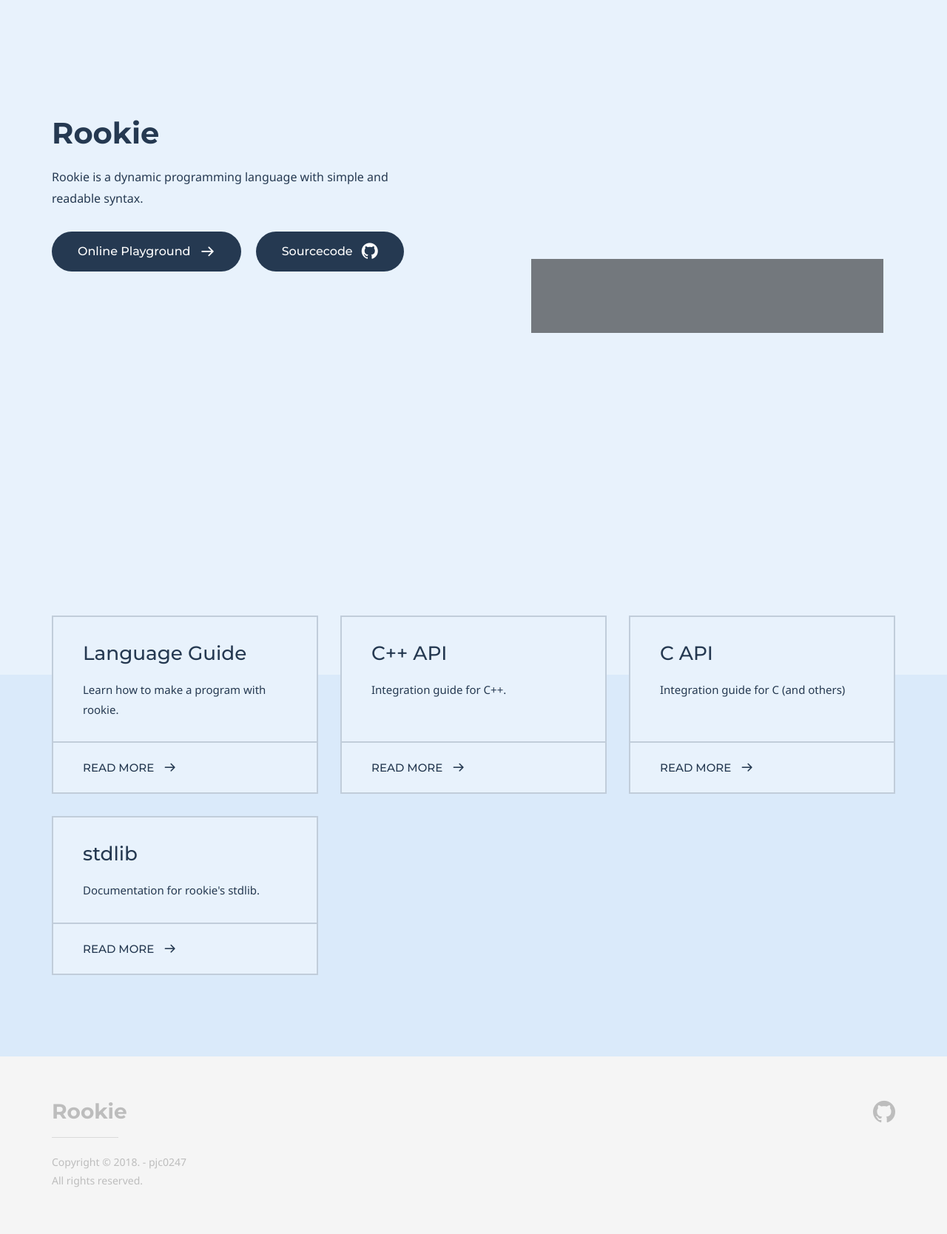
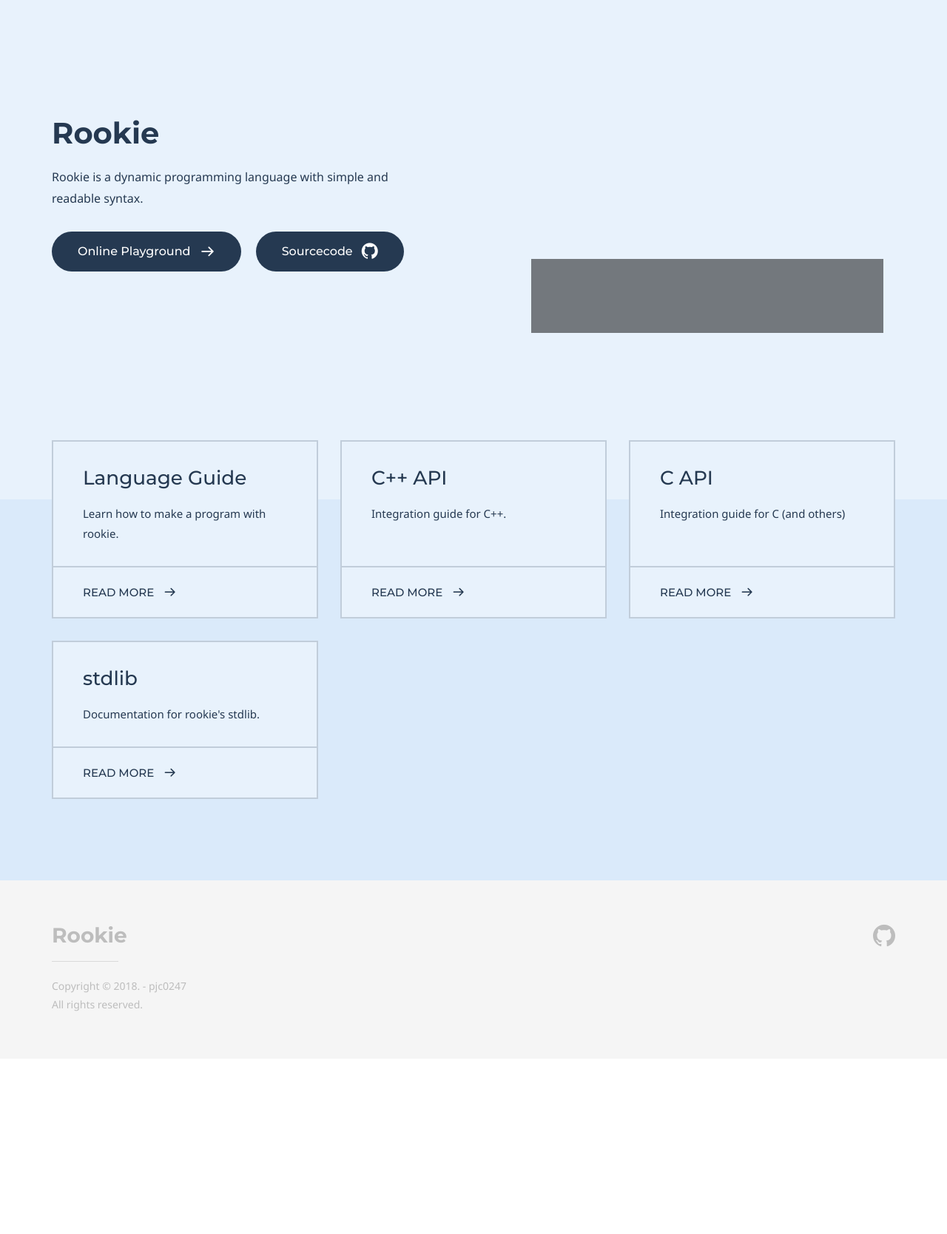
Before and after one commit to rookielang/rookielang.github.io, a Jekyll site: the page built from index.md, in a window 1280 px wide. Shown: the whole page at 74% size. Built offline with Jekyll 4.4.1, drawn with Linux system fonts in a browser that asks for light colours; some web fonts are replaced; after the commit the page ends 1431 px from its top, so only the background shows below that.

Commit message:
Update homepage.html

```diff
--- a/doks-theme/_layouts/homepage.html
+++ b/doks-theme/_layouts/homepage.html
@@ -36,7 +36,7 @@
 		<div class="hero-subheader{% if page.grid_navigation %} hero-subheader--before-out{% endif %}">
 			<div class="container">
 				<div class="row">
-					<div class="col-md-7" style="float:left">
+					<div class="col-md-7" style="float:left;width:initial">
 						<div class="align-container" data-mh>
 							<div class="align-inner">
 								{% if page.title %}
```
